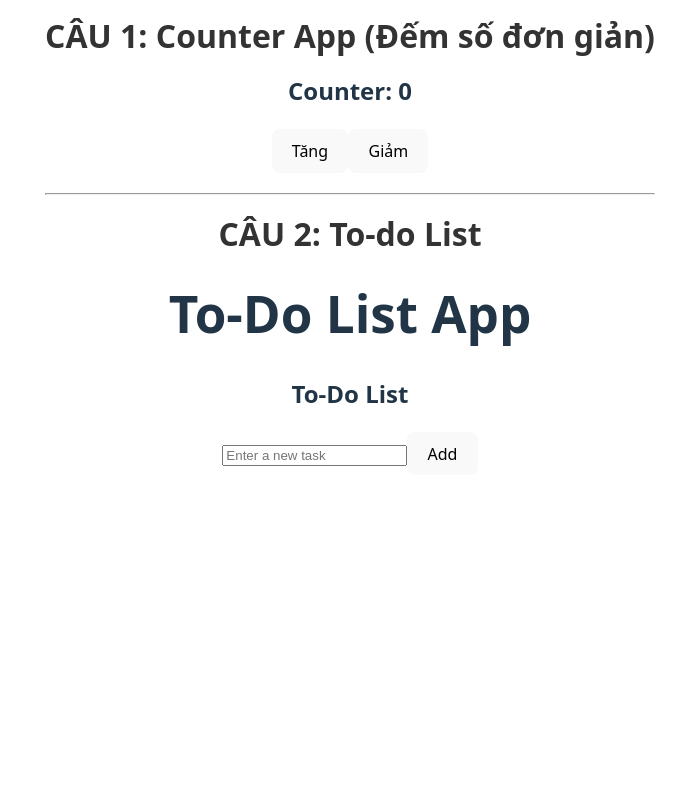
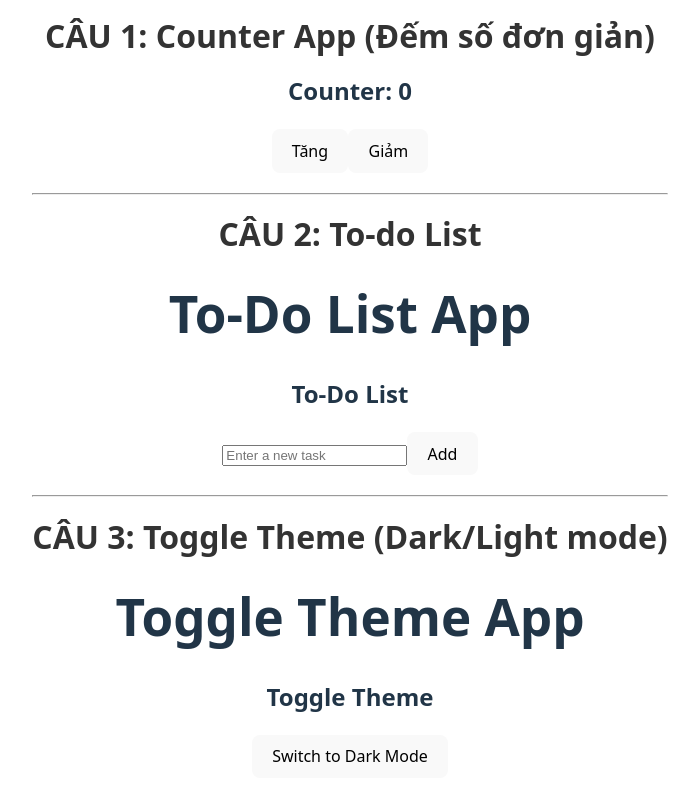
Before and after one commit to nghstudent/nguyenngochien22000865tuan09, a React (Vite) app: page / in a window 1280 px wide. Shown: the part 655-1455 px from the top of the page, without its empty margins (290-989 px from the left). Before the commit the page ends 1178 px from the top, so only its background shows below. Built offline with nearby package versions, Linux system fonts and the light colour scheme.

Commit message:
Cau 3. Toggle Theme (Dark/Light mode)

```diff
--- a/src/App.jsx
+++ b/src/App.jsx
@@ -9,6 +9,8 @@ import store1 from './components/Counter/store';
 import Counter from './components/Counter/Counter';
 import store2 from './components/Todo/store';
 import TodoList from './components/Todo/TodoList';
+import store3 from './components/Theme/store';
+import ThemeToggler from './components/Theme/ThemeToggler';
 
 function App() {
   return (
@@ -53,6 +55,14 @@ function App() {
           <TodoList />
         </div>
       </Provider>
+      <hr />
+      <h1 className="demo-title">CÂU 3:  Toggle Theme (Dark/Light mode)</h1>
+      <Provider store={store3}>
+        <div className="App">
+          <h1>Toggle Theme App</h1>
+          <ThemeToggler />
+        </div>
+      </Provider>
 
     </div>
   );
--- /dev/null
+++ b/src/components/Theme/ThemeToggler.jsx
@@ -0,0 +1,23 @@
+import React from 'react';
+import { useDispatch, useSelector } from 'react-redux';
+import { toggleTheme } from './themeSlice';
+
+const ThemeToggler = () => {
+  const dispatch = useDispatch();
+  const theme = useSelector((state) => state.theme.theme);
+
+  const handleToggleTheme = () => {
+    dispatch(toggleTheme());
+  };
+
+  return (
+    <div className={`app ${theme}`}>
+      <h2>Toggle Theme</h2>
+      <button onClick={handleToggleTheme}>
+        Switch to {theme === 'light' ? 'Dark' : 'Light'} Mode
+      </button>
+    </div>
+  );
+};
+
+export default ThemeToggler;
--- /dev/null
+++ b/src/components/Theme/store.jsx
@@ -0,0 +1,10 @@
+import { configureStore } from '@reduxjs/toolkit';
+import themeReducer from './themeSlice';
+
+const store = configureStore({
+  reducer: {
+    theme: themeReducer,
+  },
+});
+
+export default store;
--- /dev/null
+++ b/src/components/Theme/themeSlice.jsx
@@ -0,0 +1,19 @@
+import { createSlice } from '@reduxjs/toolkit';
+
+const initialState = {
+  theme: 'light',
+};
+
+const themeSlice = createSlice({
+  name: 'theme',
+  initialState,
+  reducers: {
+    toggleTheme: (state) => {
+      state.theme = state.theme === 'light' ? 'dark' : 'light';
+    },
+  },
+});
+
+export const { toggleTheme } = themeSlice.actions;
+
+export default themeSlice.reducer;
```
